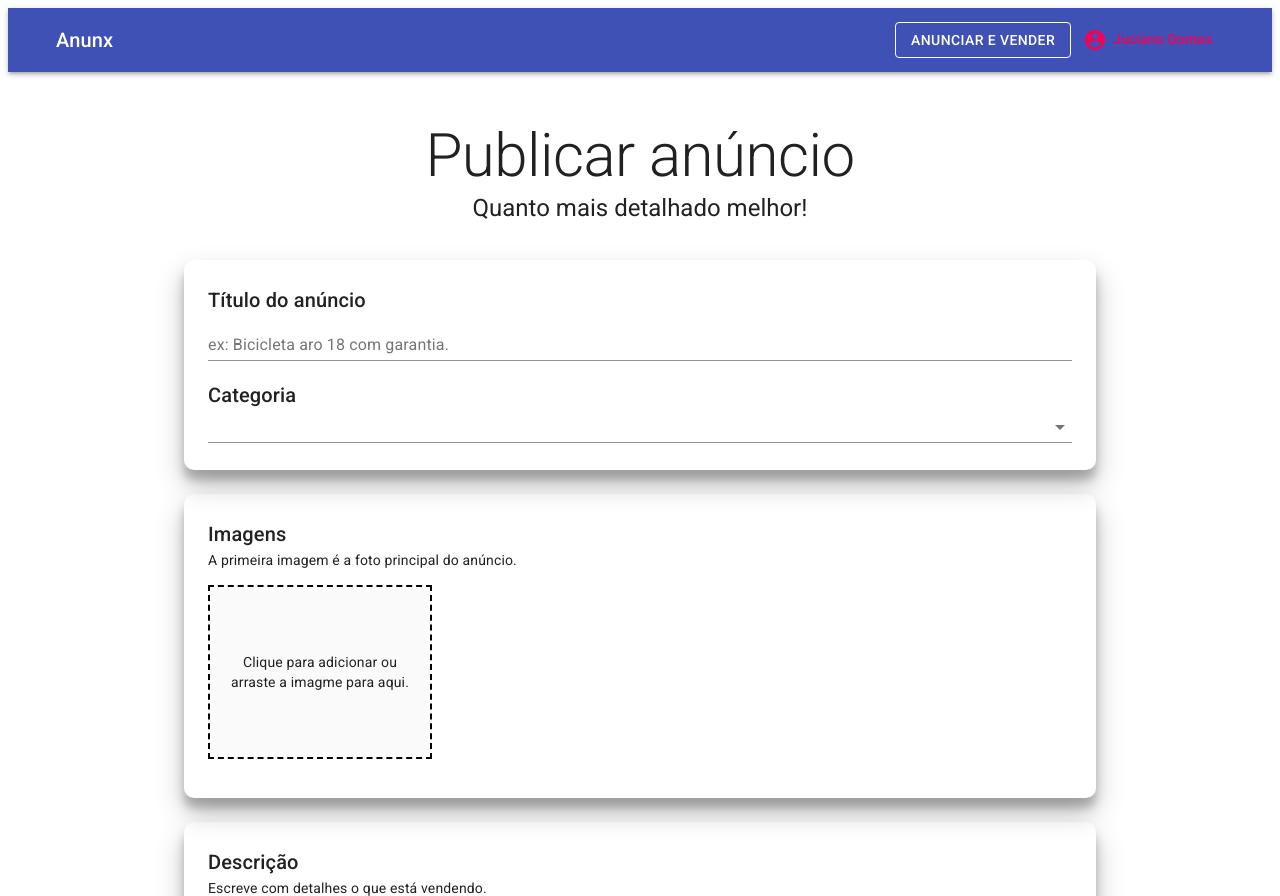
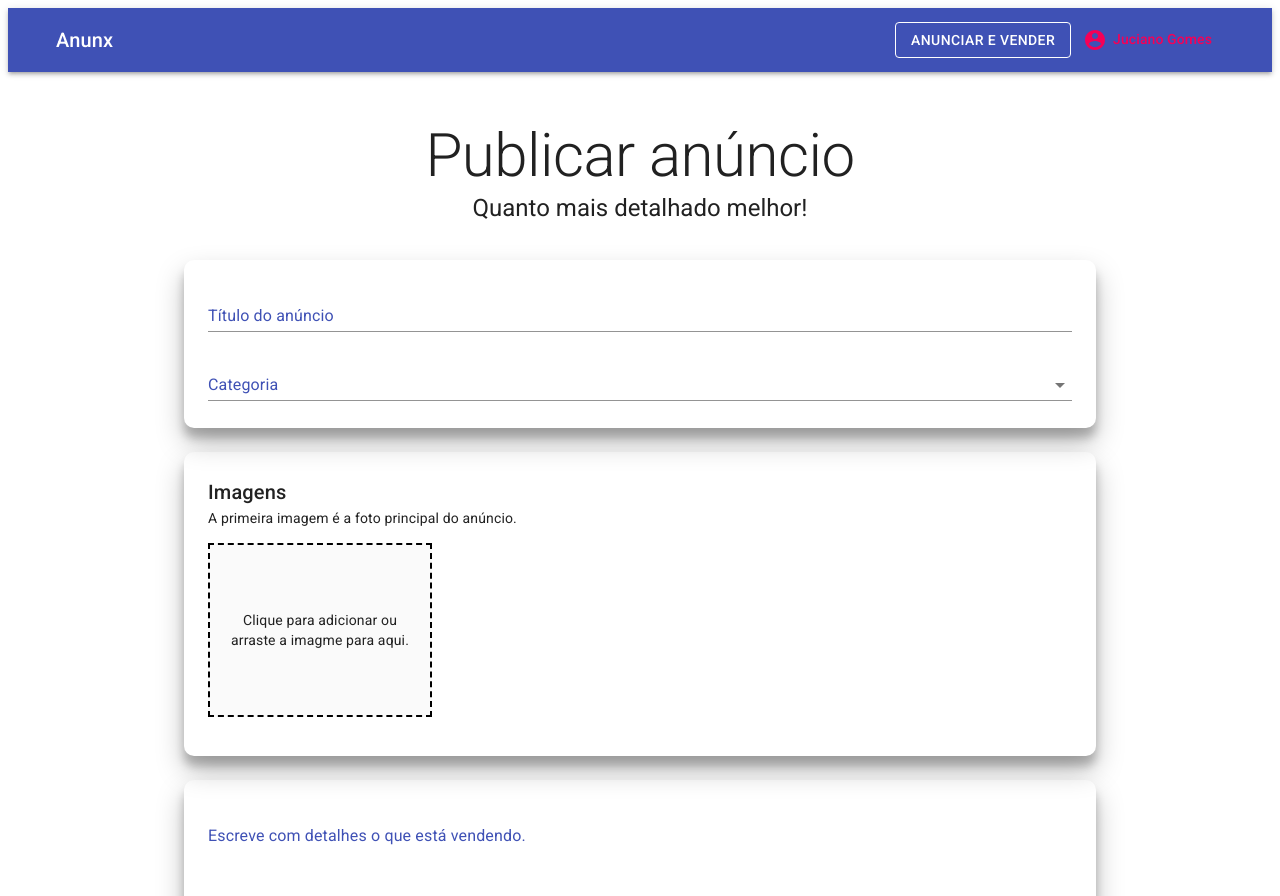
Before and after one commit to Juciano-Farias/anunx, a Next.js app: page /user/publish in a window 1280 px wide. Shown: the top 896 px of the page. Built offline with nearby package versions, Linux system fonts and the light colour scheme.

Commit message:
validaçao do campo descricao e refatoracao do FormControl

```diff
--- a/pages/user/publish.js
+++ b/pages/user/publish.js
@@ -11,7 +11,8 @@
     InputAdornment,
     MenuItem,
     FormControl,
-    FormHelperText
+    FormHelperText,
+    Input
 } from '@material-ui/core'
 
 import { Formik } from 'formik' //formik e yup para validacao de formularios
@@ -30,7 +31,12 @@
     .max(100, 'Título muito grande')
     .required('Campo obrigatório'),
 
-    category: yup.string().required('Campo obrigatório')
+    category: yup.string().required('Campo obrigatório'),
+
+    description: yup.string()
+    .min(50, 'Escreva uma descrição com pelo menos 50 caractes.')
+    .max(800, 'Título muito grande')
+    .required('Campo obrigatório'),
 
 })
 
@@ -51,6 +57,10 @@
         flexWrap: 'wrap',
         marginTop: 15
 
+    },
+    inputLabel:{
+        fontWeight: 400,
+        color: theme.palette.primary.main
     },
     dropzone: {
         display: 'flex',
@@ -128,7 +138,8 @@
             <Formik
                 initialValues={{
                     title: '',
-                    category: ''
+                    category: '',
+                    description:''
                 }}
                 validationSchema={validationSchema}
                 onSubmit={(values) => {
@@ -159,24 +170,22 @@
 
                             <Container maxWidth="md" className={classes.boxContainer}>
                                 <Box className={classes.box}>
-                                <Typography component="h6" variant="h6" color="textPrimary">
-                                    Título do anúncio
-                                </Typography>
-                                <TextField
+                                    <FormControl error={errors.title} fullWidth>
+                                        <InputLabel className={classes.inputLabel}>Título do anúncio</InputLabel>
+                                            <Input
                                                 name="title"
                                                 value={values.title}
                                                 onChange={handleChange}
-                                    label="ex: Bicicleta aro 18 com garantia."
-                                    size="small"
-                                    fullWidth
-                                    error={errors.title}
-                                    helperText={errors.title}
                                             />
+                                        <FormHelperText>
+                                            { errors.title }
+                                        </FormHelperText>
+                                    </FormControl>
+
                                     <br /><br />
-                                <Typography component="h6" variant="h6" color="textPrimary">
-                                    Categoria
-                                </Typography>
+
                                     <FormControl error={errors.category} fullWidth>
+                                        <InputLabel className={classes.inputLabel}>Categoria</InputLabel>
                                         <Select
                                             name="category"
                                             value={values.category}
@@ -203,8 +212,8 @@
                                         </FormHelperText>
                                     </FormControl>
                                 </Box>
+
                             </Container>
-
                             <Container maxWidth="md" className={classes.boxContainer}>
                                 <Box className={classes.box}>
                                     <Typography component="h6" variant="h6" color="textPrimary">
@@ -251,18 +260,20 @@
 
                             <Container maxWidth="md" className={classes.boxContainer}>
                                 <Box className={classes.box}>
-                                <Typography component="h6" variant="h6" color="textPrimary">
-                                    Descrição
-                                </Typography>
-                                <Typography component="div" variant="body2" color="textPrimary">
-                                    Escreve com detalhes o que está vendendo.
-                                </Typography>
-                                <TextField
+                                <FormControl error={errors.description} fullWidth>
+                                    <InputLabel className={classes.inputLabel}>Escreve com detalhes o que está vendendo.</InputLabel>
+                                    <Input
+                                        name="description"
+                                        value={values.description}
                                         multiline
+                                        onChange={handleChange}
                                         rows={6}
                                         variant="outlined"
-                                    fullWidth
                                     />
+                                    <FormHelperText>
+                                        { errors.description }
+                                    </FormHelperText>
+                                </FormControl>
                                 </Box>
                             </Container>
 
```
Lines whose indentation alone changed are shown as unchanged.
